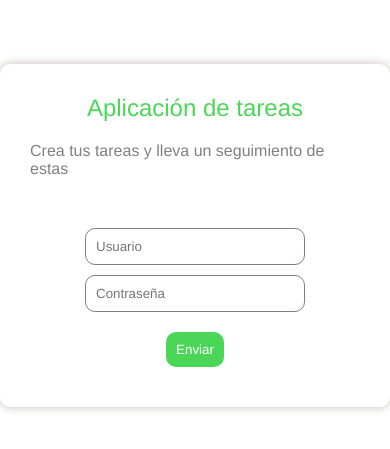
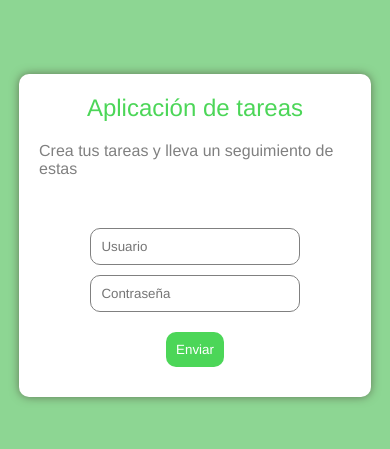
Before and after one commit to Danieruone/tasks-app, an Angular app: page / in a window 390 px wide. Shown: the part 187-636 px from the top of the page. Built offline with nearby package versions, Linux system fonts and the light colour scheme.

Commit message:
login card style

```diff
--- a/src/app/pages/login-page/login-page.component.css
+++ b/src/app/pages/login-page/login-page.component.css
@@ -3,14 +3,16 @@
   display: flex;
   align-items: center;
   justify-content: center;
+  background-color: #8dd693;
 }
 
 .container form {
-  padding: 30px;
+  background-color: white;
+  padding: 20px;
   display: flex;
   flex-direction: column;
   align-items: center;
-  box-shadow: 0px 0px 10px 0px #c7b9b9;
+  box-shadow: 0px 0px 10px 0px #617755;
   border-radius: 10px;
 }
 
@@ -48,3 +50,9 @@
 .container form button:hover {
   background-color: #3ea547;
 }
+
+@media (max-width: 600px) {
+  .container form {
+    width: 80%;
+  }
+}
```
